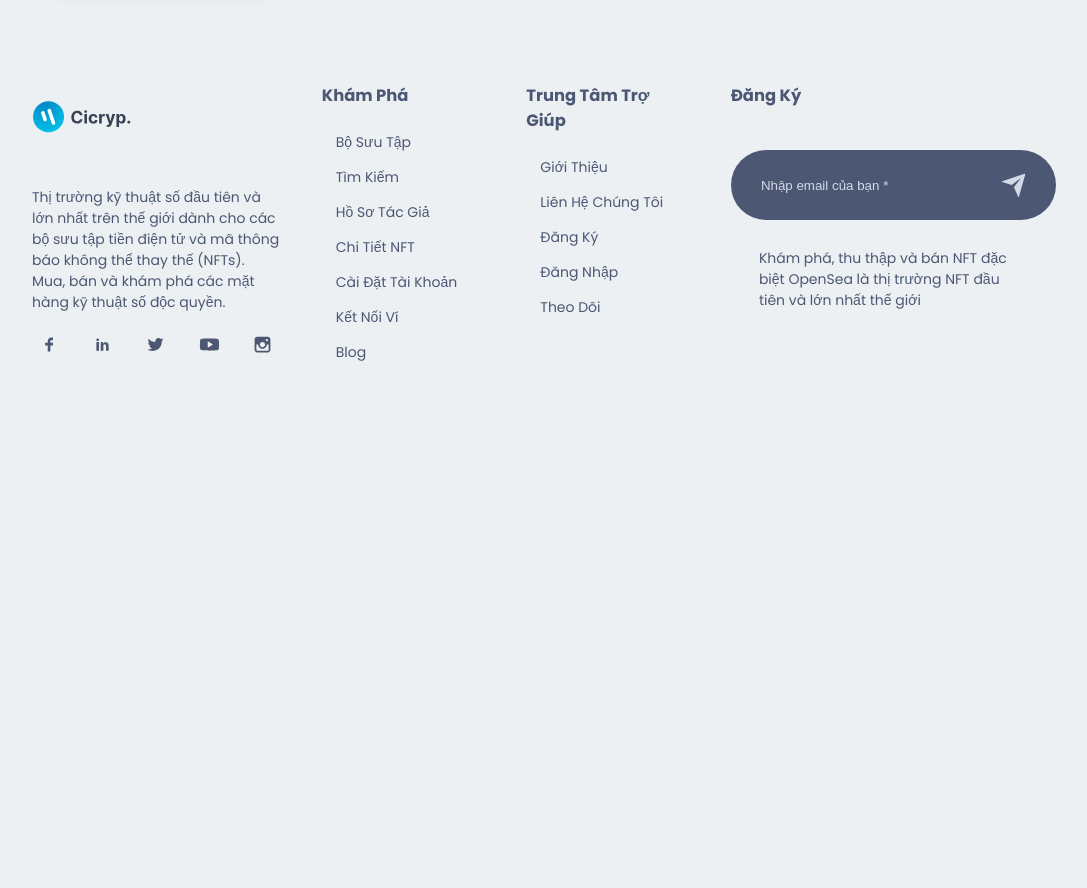
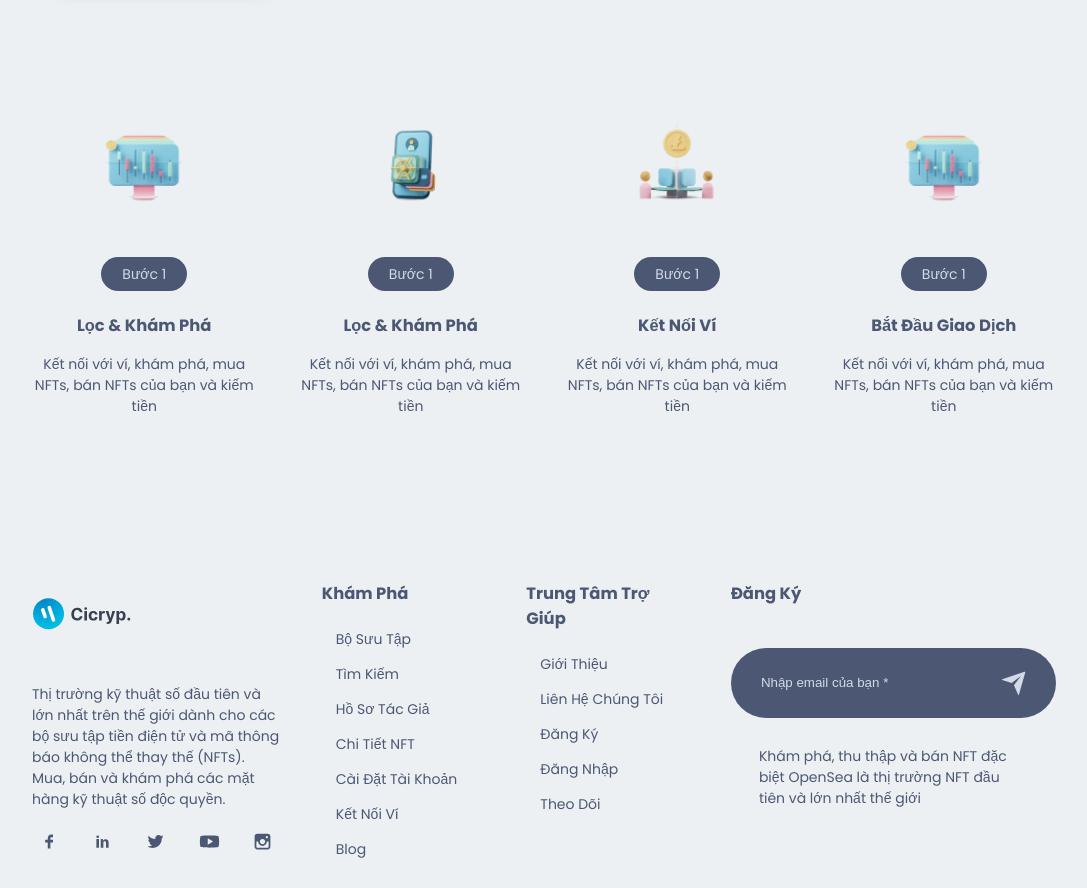
Before and after one commit to hungnongtrai2204/NFT-Marketplace-FE, a Next.js app: page / in a window 1280 px wide. Shown: the part 792-1680 px from the top of the page, without its empty margins (96-1183 px from the left). Before the commit the page ends 1183 px from the top, so only its background shows below. Built offline with nearby package versions, Linux system fonts and the light colour scheme.

Commit message:
Create Our Service Section

```diff
--- /dev/null
+++ b/components/Service/Service.jsx
@@ -0,0 +1,76 @@
+import React from "react";
+import Image from "next/image";
+
+//INTERNAL IMPORT
+import Style from "./Service.module.css";
+import images from "../../img";
+const Service = () => {
+  return (
+    <div className={Style.service}>
+      <div className={Style.service_box}>
+        <div className={Style.service_box_item}>
+          <Image
+            src={images.service1}
+            alt="Filter & Discover"
+            width={100}
+            height={100}
+          />
+          <p className={Style.service_box_item_step}>
+            <span>Bước 1</span>
+          </p>
+          <h3>Lọc & Khám Phá</h3>
+          <p>
+            Kết nối với ví, khám phá, mua NFTs, bán NFTs của bạn và kiếm tiền
+          </p>
+        </div>
+        <div className={Style.service_box_item}>
+          <Image
+            src={images.service2}
+            alt="Filter % Discover"
+            width={100}
+            height={100}
+          />
+          <p className={Style.service_box_item_step}>
+            <span>Bước 1</span>
+          </p>
+          <h3>Lọc & Khám Phá</h3>
+          <p>
+            Kết nối với ví, khám phá, mua NFTs, bán NFTs của bạn và kiếm tiền
+          </p>
+        </div>
+        <div className={Style.service_box_item}>
+          <Image
+            src={images.service3}
+            alt="Kết Nối Ví"
+            width={100}
+            height={100}
+          />
+          <p className={Style.service_box_item_step}>
+            <span>Bước 1</span>
+          </p>
+          <h3>Kết Nối Ví</h3>
+          <p>
+            Kết nối với ví, khám phá, mua NFTs, bán NFTs của bạn và kiếm tiền
+          </p>
+        </div>
+        <div className={Style.service_box_item}>
+          <Image
+            src={images.service1}
+            alt="Filter % Discover"
+            width={100}
+            height={100}
+          />
+          <p className={Style.service_box_item_step}>
+            <span>Bước 1</span>
+          </p>
+          <h3>Bắt Đầu Giao Dịch</h3>
+          <p>
+            Kết nối với ví, khám phá, mua NFTs, bán NFTs của bạn và kiếm tiền
+          </p>
+        </div>
+      </div>
+    </div>
+  );
+};
+
+export default Service;
--- /dev/null
+++ b/components/Service/Service.module.css
@@ -0,0 +1,37 @@
+.service {
+  width: 80%;
+  margin: 3rem auto;
+  margin-block: 8rem;
+}
+
+.service_box {
+  grid-template-columns: repeat(4, 1fr);
+  display: grid;
+  gap: 3rem;
+  text-align: center;
+}
+
+.service_box_item_step {
+  margin-top: 3rem;
+  margin-bottom: 2rem;
+}
+
+.service_box_item_step span {
+  padding: 0.5rem 1.5rem;
+  border-radius: 5rem;
+  background-color: var(--icons-color);
+  color: var(--shadow-dark-color);
+}
+
+@media screen and (max-width: 35em) {
+  .service {
+    width: 90%;
+  }
+}
+
+@media screen and (max-width: 50em) {
+  .service_box {
+    grid-template-columns: repeat(2, 1fr);
+    gap: 1rem;
+  }
+}
--- a/components/componentsindex.js
+++ b/components/componentsindex.js
@@ -2,5 +2,6 @@ import Button from "./Button/button";
 import Footer from "./Footer/Footer";
 import NavBar from "./NavBar/NavBar";
 import HeroSection from "./HeroSection/HeroSeaction";
+import Service from "./Service/Service";
 
-export { Button, Footer, NavBar, HeroSection };
+export { Button, Footer, NavBar, HeroSection, Service };
--- a/pages/index.js
+++ b/pages/index.js
@@ -2,12 +2,13 @@ import React from "react";
 
 //INTERNAL IMPORT
 import Style from "../styles/index.module.css";
-import { HeroSection } from "@/components/componentsindex";
+import { HeroSection, Service } from "@/components/componentsindex";
 
 const Home = () => {
   return (
     <div className={Style.homePage}>
       <HeroSection />
+      <Service />
     </div>
   );
 };
```
